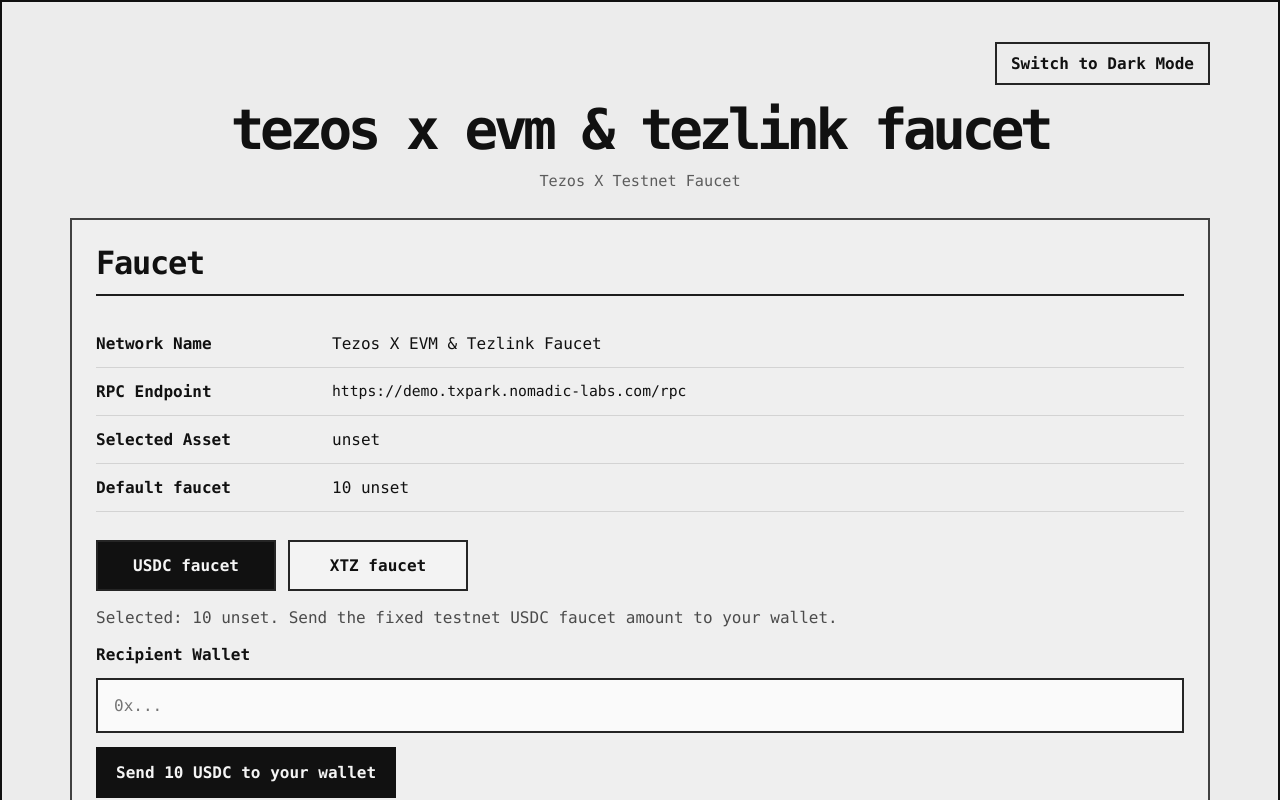
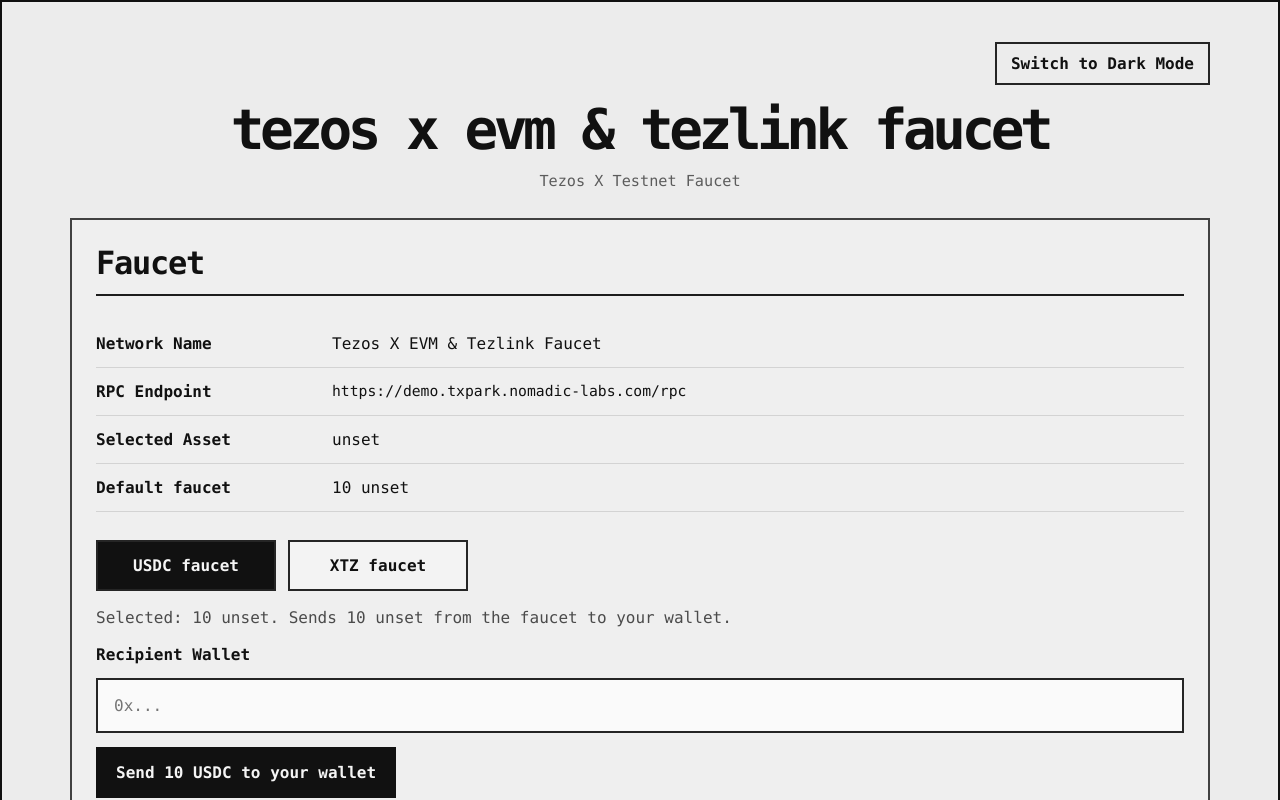
Before and after one commit to trilitech/tezosx-evm-usdc-airdrop, a Next.js app: page / in a window 1280 px wide. Shown: the top 800 px of the page. Built offline with nearby package versions, Linux system fonts and the light colour scheme; no server answers.

Commit message:
chore: faucet copy — Sends N TOKEN from the faucet to your wallet

```diff
--- a/src/app/page.tsx
+++ b/src/app/page.tsx
@@ -20,19 +20,23 @@ const networkSubtitle =
   process.env.NEXT_PUBLIC_NETWORK_SUBTITLE ?? "Tezos X Testnet Faucet";
 const rpcEndpoint =
   process.env.NEXT_PUBLIC_EVM_RPC ?? "https://demo.txpark.nomadic-labs.com/rpc";
+const usdcSymbol = process.env.NEXT_PUBLIC_AIRDROP_TOKEN_SYMBOL ?? "USDC";
+const usdcAmount = process.env.NEXT_PUBLIC_AIRDROP_AMOUNT ?? "10";
+const nativeSymbol = process.env.NEXT_PUBLIC_NATIVE_AIRDROP_SYMBOL ?? "XTZ";
+const nativeAmount = process.env.NEXT_PUBLIC_NATIVE_AIRDROP_AMOUNT ?? "5";
 const assetOptions: Record<
   AirdropAsset,
   { label: string; amount: string; description: string }
 > = {
   usdc: {
-    label: process.env.NEXT_PUBLIC_AIRDROP_TOKEN_SYMBOL ?? "USDC",
-    amount: process.env.NEXT_PUBLIC_AIRDROP_AMOUNT ?? "10",
-    description: "Send the fixed testnet USDC faucet amount to your wallet.",
+    label: usdcSymbol,
+    amount: usdcAmount,
+    description: `Sends ${usdcAmount} ${usdcSymbol} from the faucet to your wallet.`,
   },
   xtz: {
-    label: process.env.NEXT_PUBLIC_NATIVE_AIRDROP_SYMBOL ?? "XTZ",
-    amount: process.env.NEXT_PUBLIC_NATIVE_AIRDROP_AMOUNT ?? "5",
-    description: "Send the fixed native-token faucet amount to your wallet.",
+    label: nativeSymbol,
+    amount: nativeAmount,
+    description: `Sends ${nativeAmount} ${nativeSymbol} from the faucet to your wallet.`,
   },
 };
 
```
